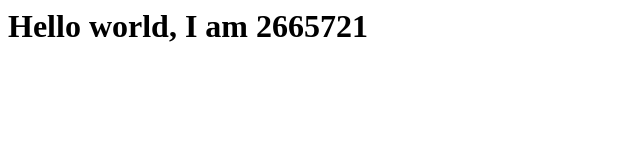
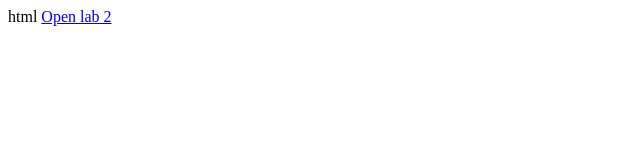
Before and after one commit to Lindiwe282/lindiwe.github.io, a plain HTML site: page index.html in a window 1280 px wide. Shown: the whole page, without its empty margins (0-640 px from the left). Drawn offline with Linux system fonts and the light colour scheme.

Commit message:
Update index.html

```diff
--- a/index.html
+++ b/index.html
@@ -1 +1,8 @@
-<h1>Hello world, I am 2665721</h1>
+<!DOCTYPE html>html
+<html>
+    <body>
+        <a href="2665721-lab2.html">Open lab 2</a>
+
+    </body>
+
+</html>
```
